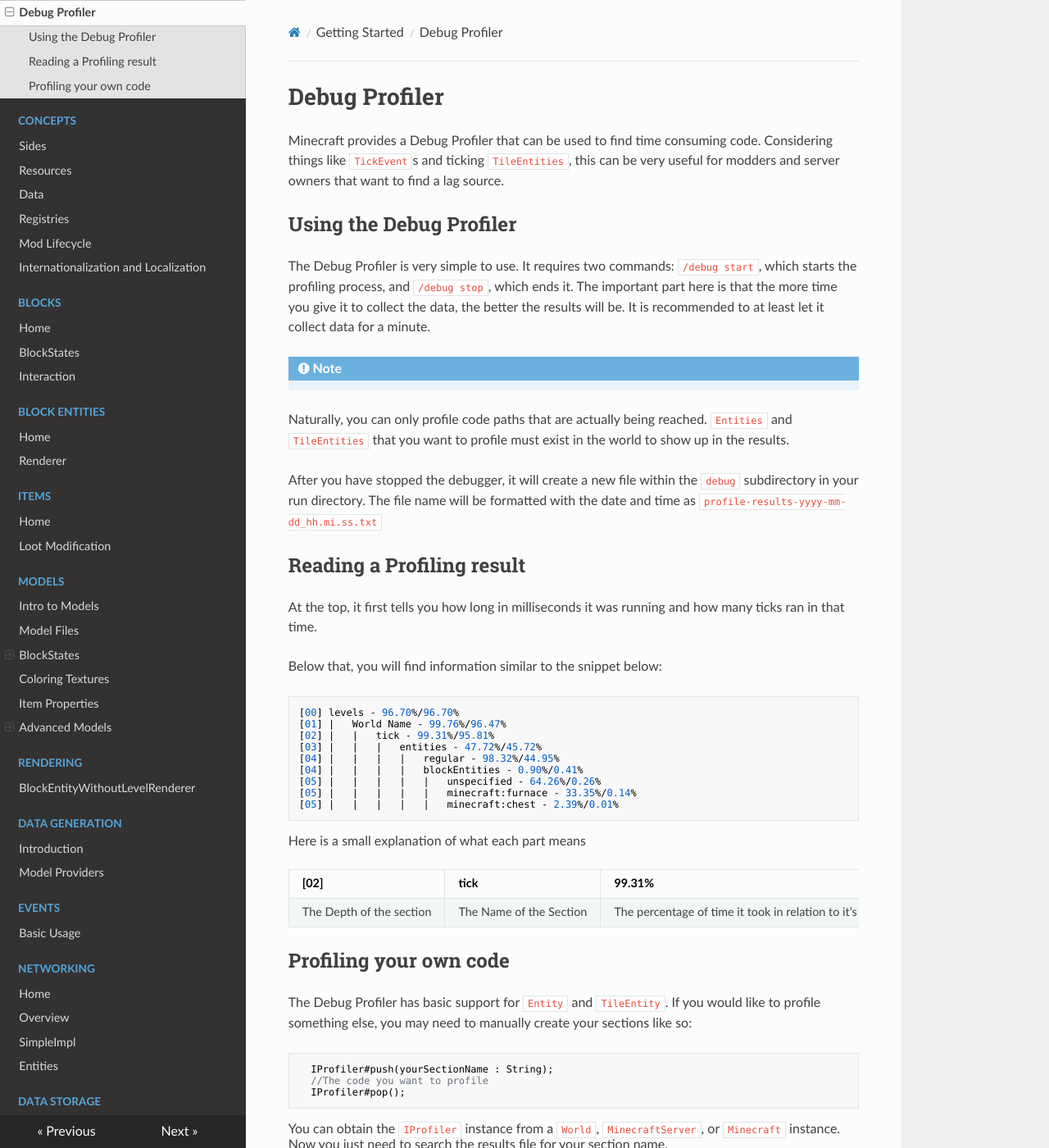
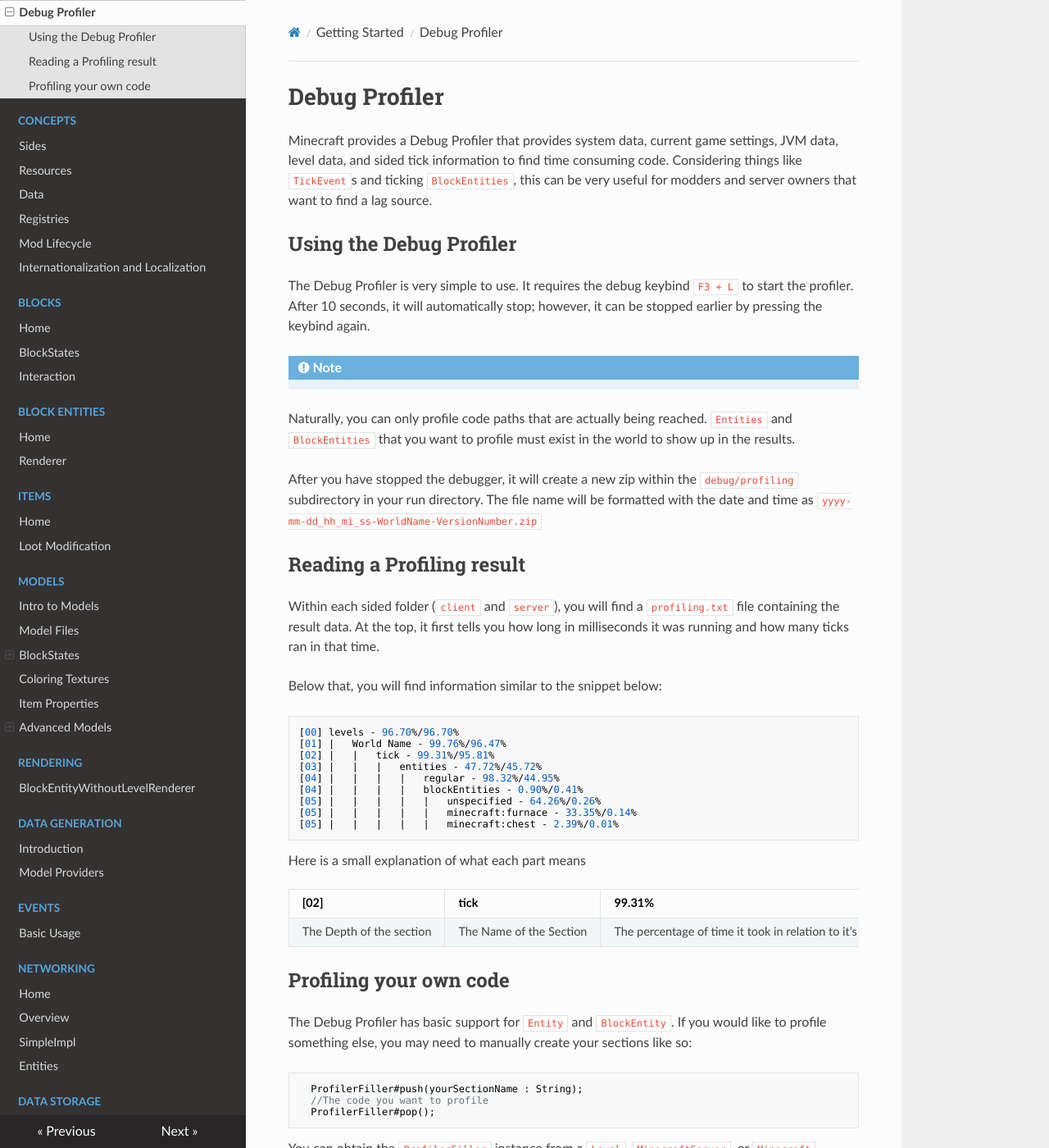
Before and after one commit to MinecraftForge/Documentation, an MkDocs documentation site: the page built from docs/gettingstarted/debugprofiler.md, in a window 1280 px wide and 1400 px high. Shown: the whole window at 82% size. Built offline with MkDocs 1.6.1, drawn with Linux system fonts in a browser that asks for light colours; nearby versions of some CDN libraries.

Commit message:
Update `gettingstarted`
- Parchment notice will be added once ForgeGradle receives official support *looks at Shrimp*.
- Debug profiler should probably receive more detail about other subsystems, but for right now the profiling time is good enough.

````diff
--- a/docs/gettingstarted/debugprofiler.md
+++ b/docs/gettingstarted/debugprofiler.md
@@ -1,22 +1,20 @@
 # Debug Profiler
 
-Minecraft provides a Debug Profiler that can be used to find time consuming code. Considering things like `TickEvent`s and ticking `TileEntities`, this can be very useful for modders and server owners that want to find a lag source.
+Minecraft provides a Debug Profiler that provides system data, current game settings, JVM data, level data, and sided tick information to find time consuming code. Considering things like `TickEvent`s and ticking `BlockEntities`, this can be very useful for modders and server owners that want to find a lag source.
 
 ## Using the Debug Profiler
 
-The Debug Profiler is very simple to use. It requires two commands: `/debug start`, which starts the profiling process, and `/debug stop`, which ends it.
-The important part here is that the more time you give it to collect the data, the better the results will be.
-It is recommended to at least let it collect data for a minute.
+The Debug Profiler is very simple to use. It requires the debug keybind `F3 + L` to start the profiler. After 10 seconds, it will automatically stop; however, it can be stopped earlier by pressing the keybind again.
 
 !!! note
-  Naturally, you can only profile code paths that are actually being reached. `Entities` and `TileEntities` that you want to profile must exist in the world to show up in the results.
+  Naturally, you can only profile code paths that are actually being reached. `Entities` and `BlockEntities` that you want to profile must exist in the world to show up in the results.
 
-After you have stopped the debugger, it will create a new file within the `debug` subdirectory in your run directory.
-The file name will be formatted with the date and time as `profile-results-yyyy-mm-dd_hh.mi.ss.txt`
+After you have stopped the debugger, it will create a new zip within the `debug/profiling` subdirectory in your run directory.
+The file name will be formatted with the date and time as `yyyy-mm-dd_hh_mi_ss-WorldName-VersionNumber.zip`
 
 ## Reading a Profiling result
 
-At the top, it first tells you how long in milliseconds it was running and how many ticks ran in that time.
+Within each sided folder (`client` and `server`), you will find a `profiling.txt` file containing the result data. At the top, it first tells you how long in milliseconds it was running and how many ticks ran in that time.
 
 Below that, you will find information similar to the snippet below:
 ```
@@ -38,11 +36,11 @@ Here is a small explanation of what each part means
 
 ## Profiling your own code
 
-The Debug Profiler has basic support for `Entity` and `TileEntity`. If you would like to profile something else, you may need to manually create your sections like so:
+The Debug Profiler has basic support for `Entity` and `BlockEntity`. If you would like to profile something else, you may need to manually create your sections like so:
 ```java
-  IProfiler#push(yourSectionName : String);
+  ProfilerFiller#push(yourSectionName : String);
   //The code you want to profile
-  IProfiler#pop();
+  ProfilerFiller#pop();
 ```
-You can obtain the `IProfiler` instance from a `World`, `MinecraftServer`, or `Minecraft` instance.
+You can obtain the `ProfilerFiller` instance from a `Level`, `MinecraftServer`, or `Minecraft` instance.
 Now you just need to search the results file for your section name.
````
Also changed, not shown: docs/gettingstarted/autoupdate.md (+1 -1 lines), docs/gettingstarted/index.md (+3 -11 lines), docs/gettingstarted/structuring.md (+7 -7 lines).
